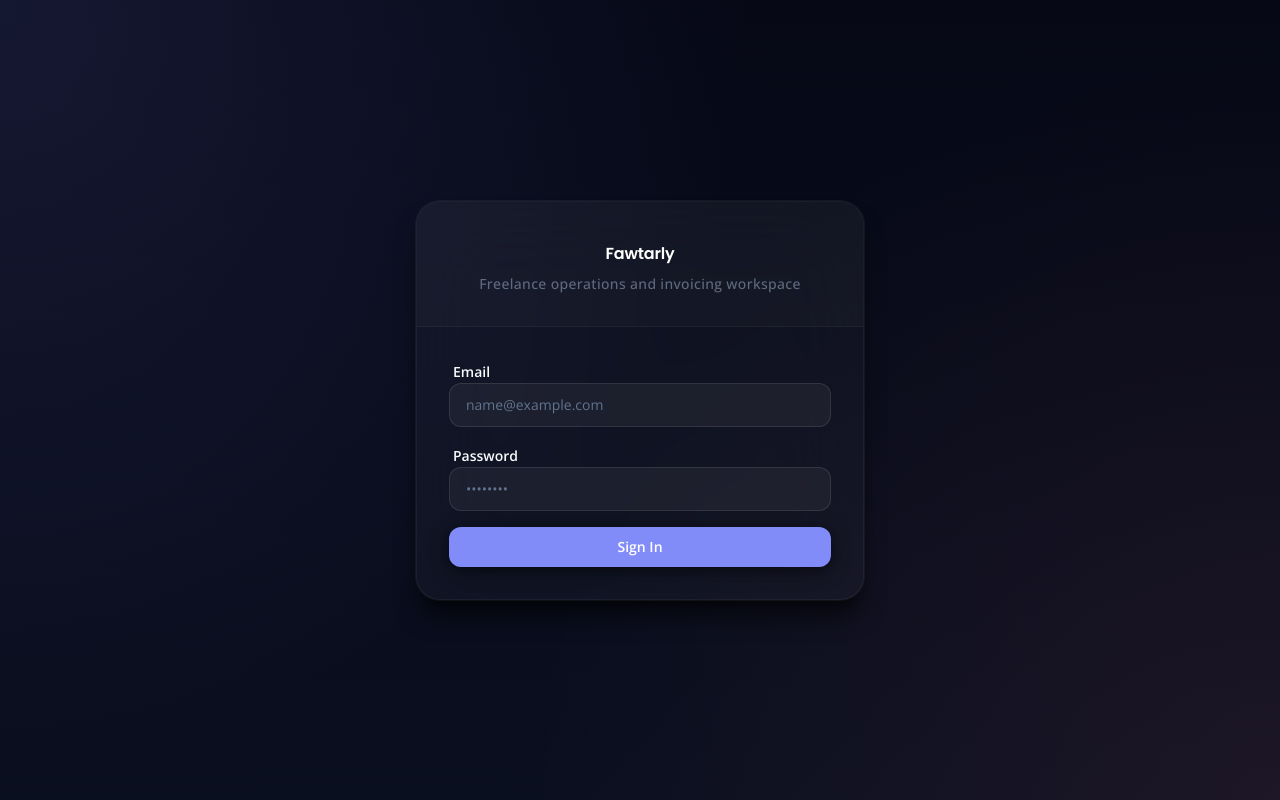
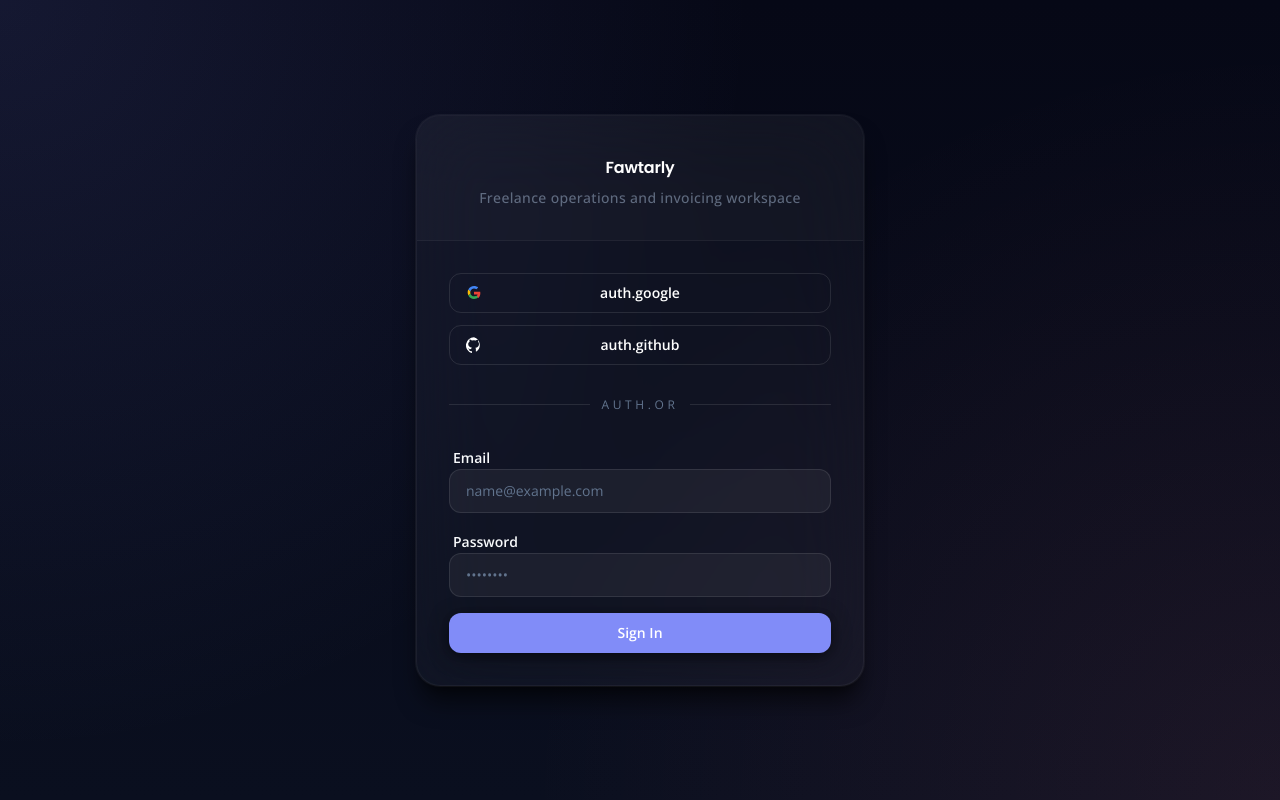
Before and after one commit to ahmed-lotfy-dev/applicence-manager, a React (Vite) app in the folder apps/frontend/: page / in a window 1280 px wide. Built offline with nearby package versions, Linux system fonts and the light colour scheme; no server answers.

Commit message:
Update apps/frontend/src/features/auth/components/LoginPage.tsx

```diff
--- a/apps/frontend/src/features/auth/components/LoginPage.tsx
+++ b/apps/frontend/src/features/auth/components/LoginPage.tsx
@@ -10,12 +10,44 @@ interface LoginPageProps {
   onLogin: () => void;
 }
 
+function GoogleIcon() {
+  return (
+    <svg aria-hidden="true" viewBox="0 0 24 24" className="h-4 w-4 shrink-0">
+      <path
+        fill="#EA4335"
+        d="M12 10.2v3.9h5.4c-.2 1.2-.9 2.2-1.9 2.9l3.1 2.4c1.8-1.7 2.9-4.1 2.9-7 0-.7-.1-1.4-.2-2.1H12Z"
+      />
+      <path
+        fill="#34A853"
+        d="M12 21c2.6 0 4.8-.9 6.4-2.5l-3.1-2.4c-.9.6-2 .9-3.3.9-2.5 0-4.5-1.7-5.3-3.9l-3.2 2.5C5.1 18.8 8.3 21 12 21Z"
+      />
+      <path
+        fill="#FBBC05"
+        d="M6.7 13.1c-.2-.6-.3-1.2-.3-1.9s.1-1.3.3-1.9l-3.2-2.5C2.9 8.1 2.5 9.5 2.5 11s.4 2.9 1 4.2l3.2-2.1Z"
+      />
+      <path
+        fill="#4285F4"
+        d="M12 5.1c1.4 0 2.6.5 3.6 1.4l2.7-2.7C16.7 2.3 14.5 1.5 12 1.5c-3.7 0-6.9 2.2-8.5 5.3l3.2 2.5c.8-2.3 2.8-4.2 5.3-4.2Z"
+      />
+    </svg>
+  );
+}
+
+function GitHubIcon() {
+  return (
+    <svg aria-hidden="true" viewBox="0 0 24 24" className="h-4 w-4 shrink-0 fill-white">
+      <path d="M12 .5a12 12 0 0 0-3.8 23.4c.6.1.8-.2.8-.6v-2.1c-3.3.7-4-1.4-4-1.4-.5-1.3-1.2-1.7-1.2-1.7-1-.7.1-.7.1-.7 1.1.1 1.8 1.1 1.8 1.1 1 .1 1.9-.6 2.4-1.1.1-.7.4-1.2.7-1.5-2.7-.3-5.5-1.3-5.5-6A4.7 4.7 0 0 1 5.4 7c-.1-.3-.5-1.5.1-3.1 0 0 1-.3 3.3 1.2a11.5 11.5 0 0 1 6 0C17 3.6 18 4 18 4c.7 1.6.3 2.8.2 3.1A4.7 4.7 0 0 1 19.5 10c0 4.7-2.8 5.7-5.5 6 .4.3.8 1 .8 2.1v3.1c0 .3.2.7.8.6A12 12 0 0 0 12 .5Z" />
+    </svg>
+  );
+}
+
 export function LoginPage({ onLogin }: LoginPageProps) {
   const { t } = useI18n();
   const [email, setEmail] = useState('');
   const [password, setPassword] = useState('');
   const [error, setError] = useState('');
   const [isLoading, setIsLoading] = useState(false);
+  const [socialLoading, setSocialLoading] = useState<'google' | 'github' | null>(null);
 
   const handleSubmit = async (e: React.FormEvent) => {
     e.preventDefault();
@@ -36,6 +68,16 @@ export function LoginPage({ onLogin }: LoginPageProps) {
     }
   };
 
+  const handleSocialLogin = async (provider: 'google' | 'github') => {
+    setError('');
+    setSocialLoading(provider);
+    const result = await authClient.signInSocial(provider);
+    if (result.error) {
+      setError(result.error);
+      setSocialLoading(null);
+    }
+  };
+
   return (
     <div className="min-h-screen flex items-center justify-center px-4 bg-[radial-gradient(circle_at_0%_0%,rgba(129,140,248,0.12),transparent_50%),radial-gradient(circle_at_100%_100%,rgba(251,113,133,0.08),transparent_50%),linear-gradient(180deg,#060816_0%,#0A0F1F_100%)]">
       <Card className="w-full max-w-md bg-white/3 backdrop-blur-2xl border-white/5 shadow-soft-xl overflow-hidden ring-1 ring-white/5">
@@ -45,6 +87,43 @@ export function LoginPage({ onLogin }: LoginPageProps) {
         </CardHeader>
         <CardContent className="p-8 space-y-8">
           {error && <div className="mb-4 rounded-lg border border-danger/30 bg-danger/20 p-3 text-sm text-danger">{error}</div>}
+
+          <div className="space-y-3">
+            <Button
+              type="button"
+              variant="outline"
+              className="relative w-full justify-center border-white/10 bg-[#181818] text-white hover:bg-[#222222]"
+              disabled={isLoading || socialLoading !== null}
+              onClick={() => {
+                void handleSocialLogin('google');
+              }}
+            >
+              <span className="absolute left-4 top-1/2 -translate-y-1/2">
+                <GoogleIcon />
+              </span>
+              {socialLoading === 'google' ? t('auth.socialLoading') : t('auth.google')}
+            </Button>
+            <Button
+              type="button"
+              variant="outline"
+              className="relative w-full justify-center border-white/10 bg-[#181818] text-white hover:bg-[#222222]"
+              disabled={isLoading || socialLoading !== null}
+              onClick={() => {
+                void handleSocialLogin('github');
+              }}
+            >
+              <span className="absolute left-4 top-1/2 -translate-y-1/2">
+                <GitHubIcon />
+              </span>
+              {socialLoading === 'github' ? t('auth.socialLoading') : t('auth.github')}
+            </Button>
+          </div>
+
+          <div className="flex items-center gap-3 text-xs uppercase tracking-[0.3em] text-slate-500">
+            <span className="h-px flex-1 bg-white/10" />
+            <span>{t('auth.or')}</span>
+            <span className="h-px flex-1 bg-white/10" />
+          </div>
 
           <form onSubmit={handleSubmit} className="space-y-4">
             <div className="space-y-2.5">
@@ -71,7 +150,7 @@ export function LoginPage({ onLogin }: LoginPageProps) {
               />
             </div>
 
-            <Button type="submit" className="w-full" disabled={isLoading}>
+            <Button type="submit" className="w-full" disabled={isLoading || socialLoading !== null}>
               {isLoading ? t('auth.signingIn') : t('auth.signIn')}
             </Button>
           </form>
```
